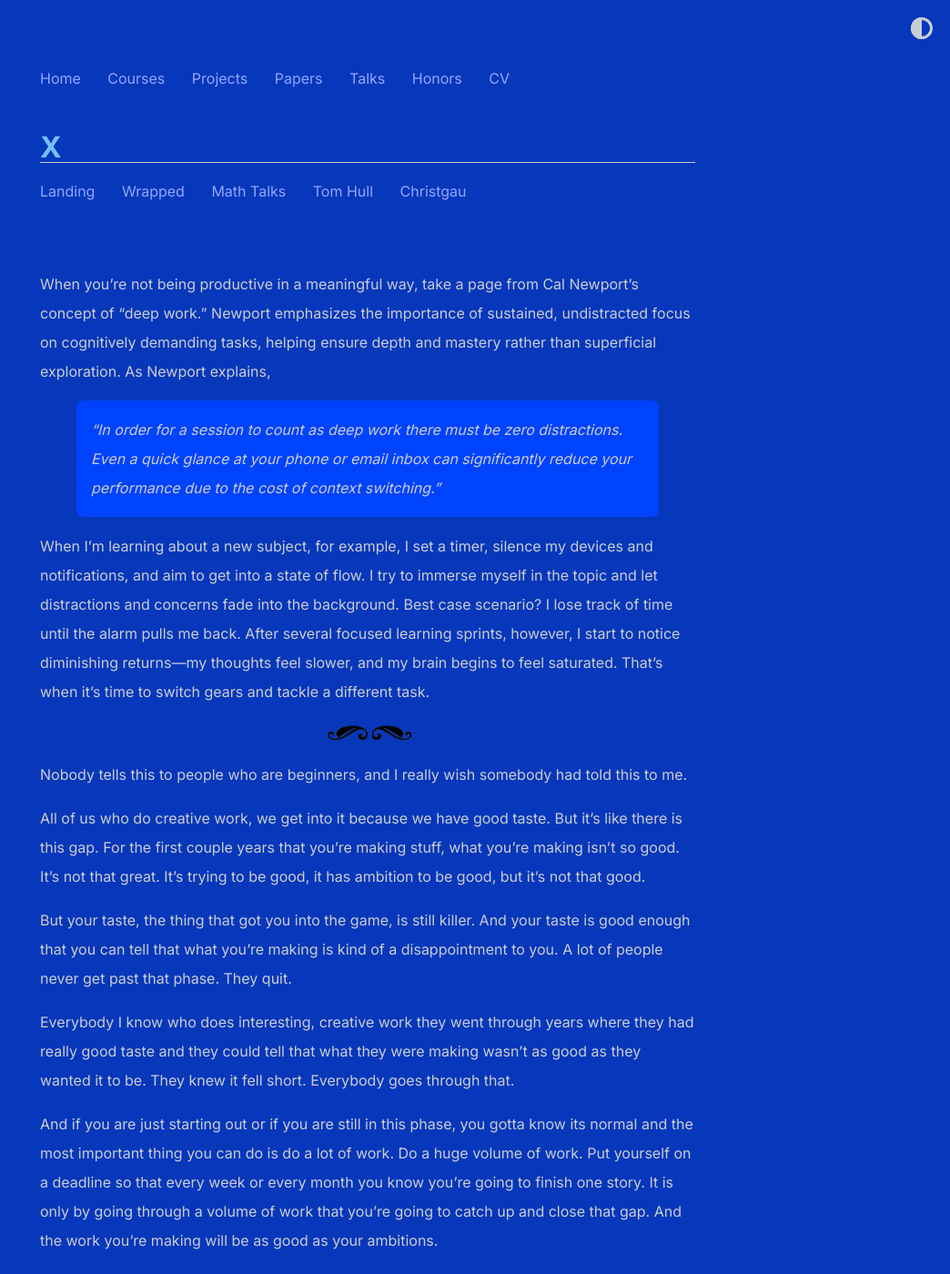
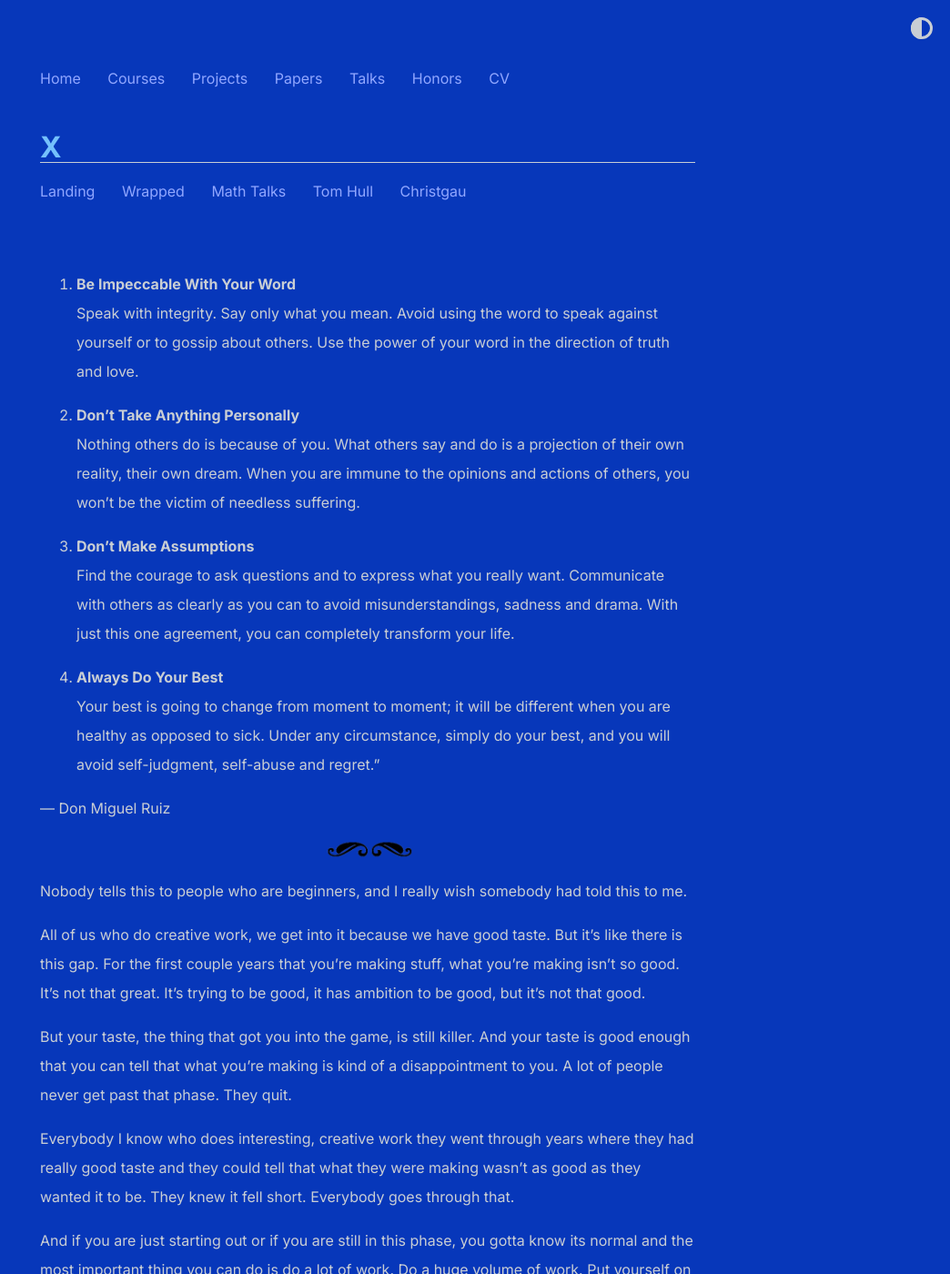
Before and after one commit to shihankanungo/shihankanungo.github.io, a Jekyll site: the page built from x.md, in a window 1280 px wide and 1400 px high. Shown: the whole window at 91% size, without its empty margins (236-1280 px from the left). Built offline with Jekyll 4.4.1, drawn with Linux system fonts in a browser that asks for light colours.

Commit message:
Update x.md

```diff
--- a/x.md
+++ b/x.md
@@ -4,10 +4,19 @@ title: X
 ---
 <br>
 
-When you're not being productive in a meaningful way, take a page from Cal Newport’s concept of “deep work.” Newport emphasizes the importance of sustained, undistracted focus on cognitively demanding tasks, helping ensure depth and mastery rather than superficial exploration. As Newport explains,
-> “In order for a session to count as deep work there must be zero distractions. Even a quick glance at your phone or email inbox can significantly reduce your performance due to the cost of context switching.”
+1. **Be Impeccable With Your Word** <br>
+Speak with integrity. Say only what you mean. Avoid using the word to speak against yourself or to gossip about others. Use the power of your word in the direction of truth and love. <br>
 
-When I’m learning about a new subject, for example, I set a timer, silence my devices and notifications, and aim to get into a state of flow. I try to immerse myself in the topic and let distractions and concerns fade into the background. Best case scenario? I lose track of time until the alarm pulls me back. After several focused learning sprints, however, I start to notice diminishing returns—my thoughts feel slower, and my brain begins to feel saturated. That’s when it’s time to switch gears and tackle a different task.
+2. **Don't Take Anything Personally** <br>
+Nothing others do is because of you. What others say and do is a projection of their own reality, their own dream. When you are immune to the opinions and actions of others, you won't be the victim of needless suffering. <br>
+
+3. **Don't Make Assumptions** <br>
+Find the courage to ask questions and to express what you really want. Communicate with others as clearly as you can to avoid misunderstandings, sadness and drama. With just this one agreement, you can completely transform your life. <br>
+
+4. **Always Do Your Best** <br>
+Your best is going to change from moment to moment; it will be different when you are healthy as opposed to sick. Under any circumstance, simply do your best, and you will avoid self-judgment, self-abuse and regret.” <br>
+
+--- Don Miguel Ruiz
 
 ![separator](images/sep.png)
 
```
